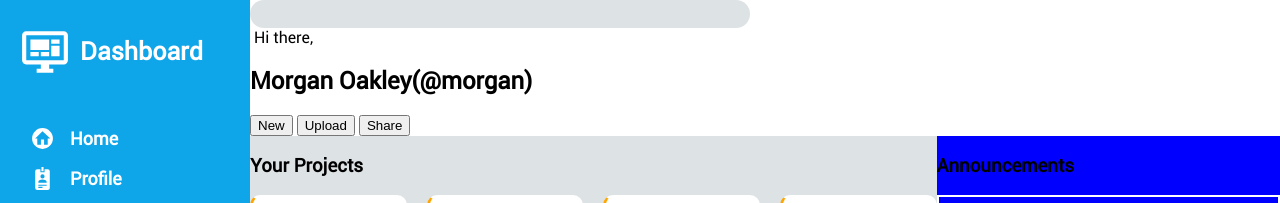
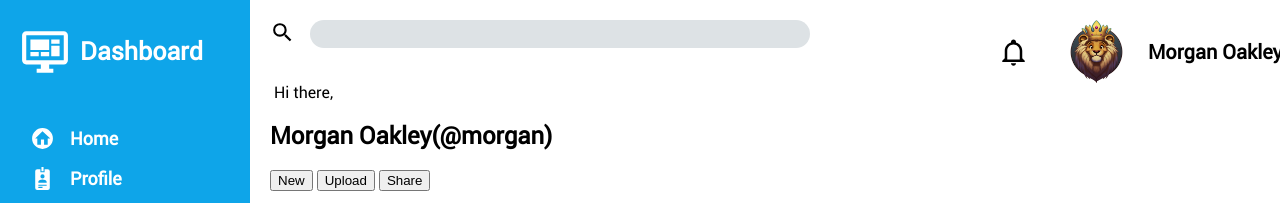
Before and after one commit to Keyluce/Admin-Dashboard, a plain HTML site: page index.html in a window 1280 px wide. Shown: the top 203 px of the page. Drawn offline with Linux system fonts and the light colour scheme.

Commit message:
Make search bar and user-info sections in top-section

```diff
--- a/index.html
+++ b/index.html
@@ -35,9 +35,17 @@
         </div>
 
         <div class="top-section">
-            <div>
-                <input type="search" id="search" name="search">
+            <div class="top-section-top">
+                <div class="search-div">
+                    <img style="width: 25px" src="./assets/magnify.svg">
+                    <input type="search" id="search" name="search">
 
+                </div>
+                <div class="user-info-div">
+                    <img class="notification-icon" src="./assets/bell-outline.svg">
+                    <img src="./assets/lion-profile.png">
+                    <span>Morgan Oakley</span>
+                </div>
             </div>
             <div>
                 <div>
@@ -105,7 +113,7 @@
             </div>
             <div class="right-bottom">
                 <h3>Announcements</h3>
-                <div  class="card">
+                <div class="card">
                     <h4>Site Maintenance</h4>
                     <h4>Community Share Day</h4>
                     <h4>Updated Privacy Policy</h4>
--- a/stylesheet.css
+++ b/stylesheet.css
@@ -18,6 +18,44 @@ body{
 
 .top-section{
     background-color: white;
+    padding: 20px;
+}
+.top-section-top{
+    display: grid;
+    grid-template-columns: min-content 20%;
+    justify-content: space-between;
+    padding-right: 100px;
+
+
+
+}
+.notification-icon{
+    height:30px;
+}
+.user-info-div{
+
+    display: grid;
+    grid-template-columns: repeat(3,min-content);
+    gap: 20px;
+    font-weight: bold;
+    font-size: 20px;
+    white-space: nowrap;
+    width: min-content;
+    align-items: center;
+
+
+
+
+
+}
+.user-info-div img{
+    width: 63px;
+}
+.search-div
+{
+    display: grid;
+    grid-template-columns: 20px 1fr;
+    gap: 20px;
 }
 input[type="search"]
 {
```
Also changed, not shown: assets/bell-outline.svg (added), assets/lion-profile.png (added), assets/magnify.svg (added).
